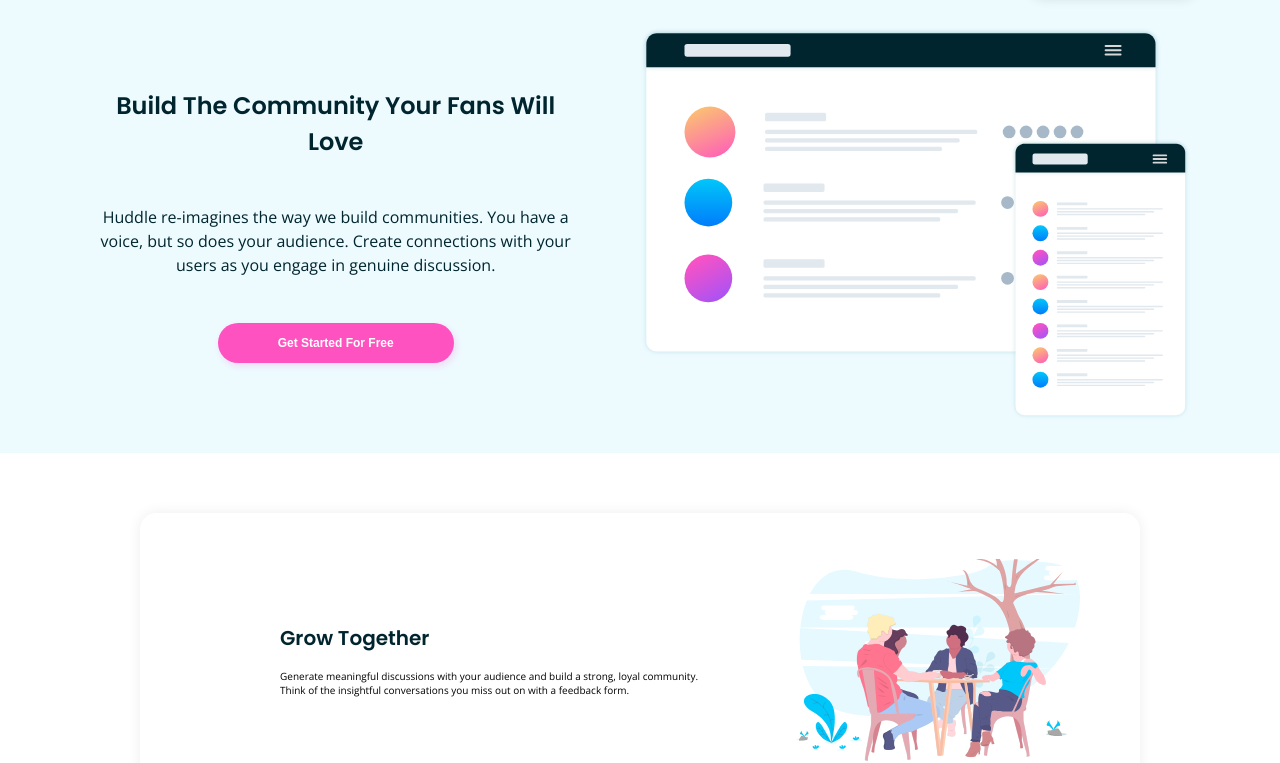
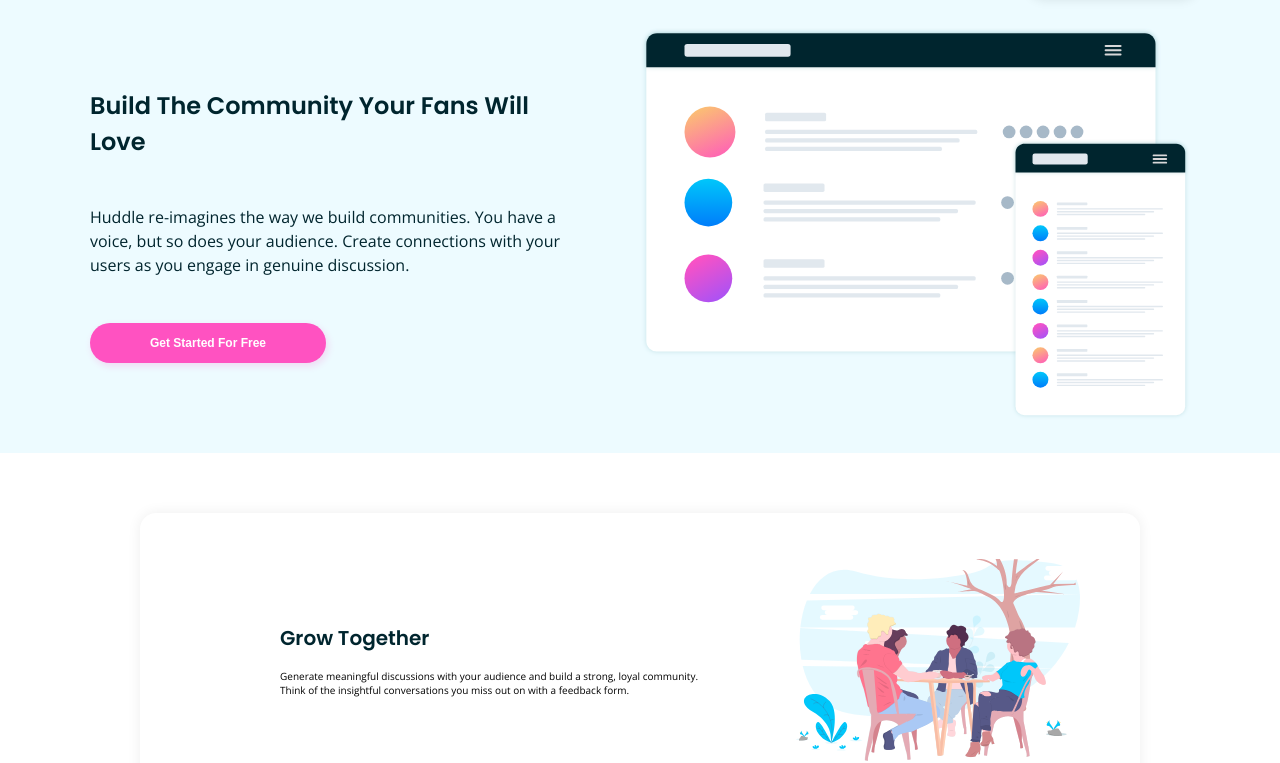
Before and after one commit to WiaterKa/2023.03.18----Bundle-Landing-Page_JR, a website built with Parcel: page index.html in a window 1280 px wide. Shown: the part 74-837 px from the top of the page. Built offline with nearby package versions, Linux system fonts and the light colour scheme.

Commit message:
futher CSS improvements #2

```diff
--- a/scss/layout/hero.scss
+++ b/scss/layout/hero.scss
@@ -73,6 +73,8 @@
   @media only screen and (min-width: 990px) {
     width: 95%;
     padding-right: 6rem;
+    align-items: flex-start;
+    text-align: left;
   }
 }
 .hero-main {
@@ -90,7 +92,7 @@
     justify-content: center;
     width: 100%;
   }
-
+}
 .h1-hero {
   font-family: "Poppins";
   font-style: normal;
@@ -99,13 +101,20 @@
   line-height: 3.6rem;
   text-align: center;
   color: #00252e;
+  @media only screen and (min-width: 990px) {
+    text-align: left;
   }
+}
+
 .p-hero {
   font-weight: 400;
   font-size: 1.6rem;
   line-height: 2.4rem;
   text-align: center;
   color: #00252e;
+  @media only screen and (min-width: 990px) {
+    text-align: left;
+  }
 }
 .hero-img {
   width: 29.6rem;
@@ -117,7 +126,6 @@
 
   @media only screen and (min-width: 990px) {
     flex-direction: row;
-    }
   }
 }
 
```
Also changed, not shown: scss/layout/hero.css, scss/layout/hero.min.css, 2 other files. Lines whose indentation alone changed are shown as unchanged.
